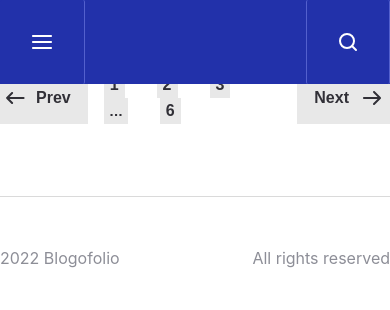
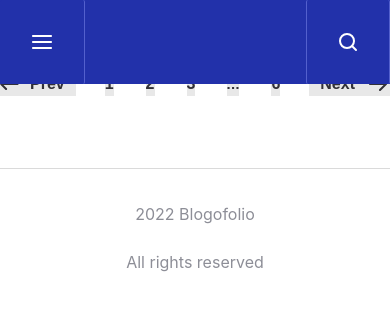
Before and after one commit to DaniilBenyash/tms_blog, a React (Create React App) app: page / in a window 390 px wide. Shown: the top 310 px of the page. Built offline with nearby package versions, Linux system fonts and the light colour scheme.

Commit message:
feat: add adaptive footer

```diff
--- a/src/components/Footer/Footer.scss
+++ b/src/components/Footer/Footer.scss
@@ -13,3 +13,13 @@
     line-height: 24px;
     padding: 33px 0;
 }
+@media screen and (max-width: 600px) {
+    .footer{
+        flex-direction: column;
+        align-items: center;
+
+        &--padding-24{
+            padding-bottom: 24px;
+        }
+    }
+}
--- a/src/components/Footer/Footer.tsx
+++ b/src/components/Footer/Footer.tsx
@@ -4,7 +4,10 @@ import './Footer.scss'
 export const Footer = () => {
     return (
         <footer className="footer">
-            <p>2022 Blogofolio</p>
+            <div className="footer--padding-24">
+                <p>2022 Blogofolio</p>
+            </div>
+
             <p>All rights reserved</p>
         </footer>
     )
--- a/src/index.scss
+++ b/src/index.scss
@@ -2,6 +2,10 @@
 @import "styles/fonts";
 @import "styles/variables";
 
+*{
+  margin: 0;
+  padding: 0;
+}
 body {
   margin: 0;
   font-family: -apple-system, BlinkMacSystemFont, 'Segoe UI', 'Roboto', 'Oxygen',
```
